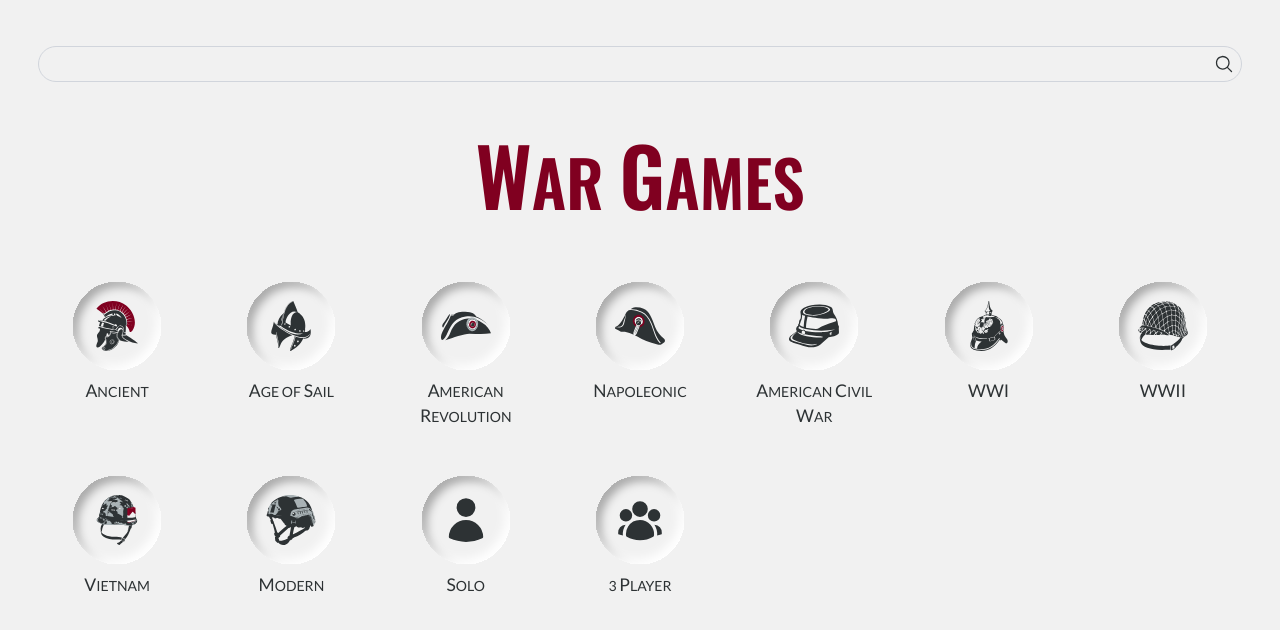
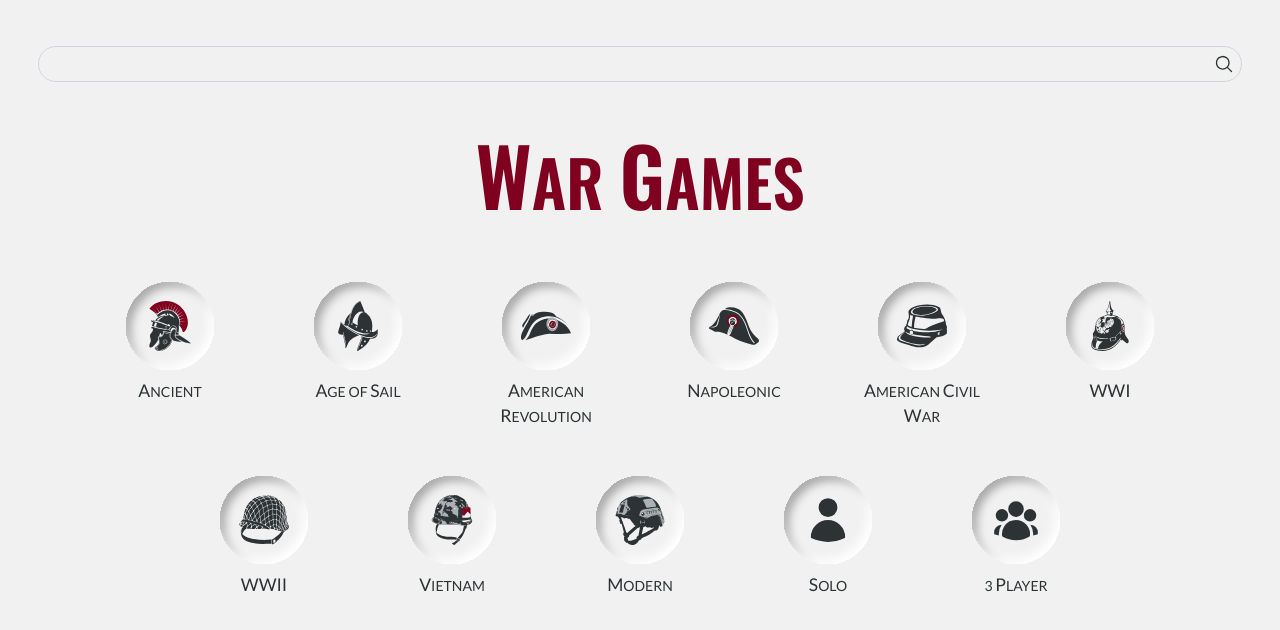
Before and after one commit to thomas-forte/board-games, a React (Vite) app: page /#/ in a window 1280 px wide. Shown: the top 630 px of the page. Built offline with nearby package versions, Linux system fonts and the light colour scheme.

Commit message:
using flex on homepage

```diff
--- a/src/pages/HomePage.tsx
+++ b/src/pages/HomePage.tsx
@@ -14,11 +14,12 @@ export const HomePage = () => {
 
       <PageHeading title="War Games" />
 
-      <div className="grid  grid-cols-2 sm:grid-cols-4 md:grid-cols-5 lg:grid-cols-6 xl:grid-cols-7 2xl:grid-cols-8 gap-4 mt-8 ">
+      <div className="flex flex-wrap justify-center gap-4 mt-8">
         {tags.map((tag) => (
           <CircleButton
             key={tag.tag}
             text={tag.name}
+            className="w-1/3 sm:w-1/5 md:w-1/5 lg:w-1/6 xl:w-1/7 2xl:w-1/8"
             to={`/category/${tag.tag}`}
             imageUrl={`/tag_icons/${tag.name}.svg`}
           />
```
